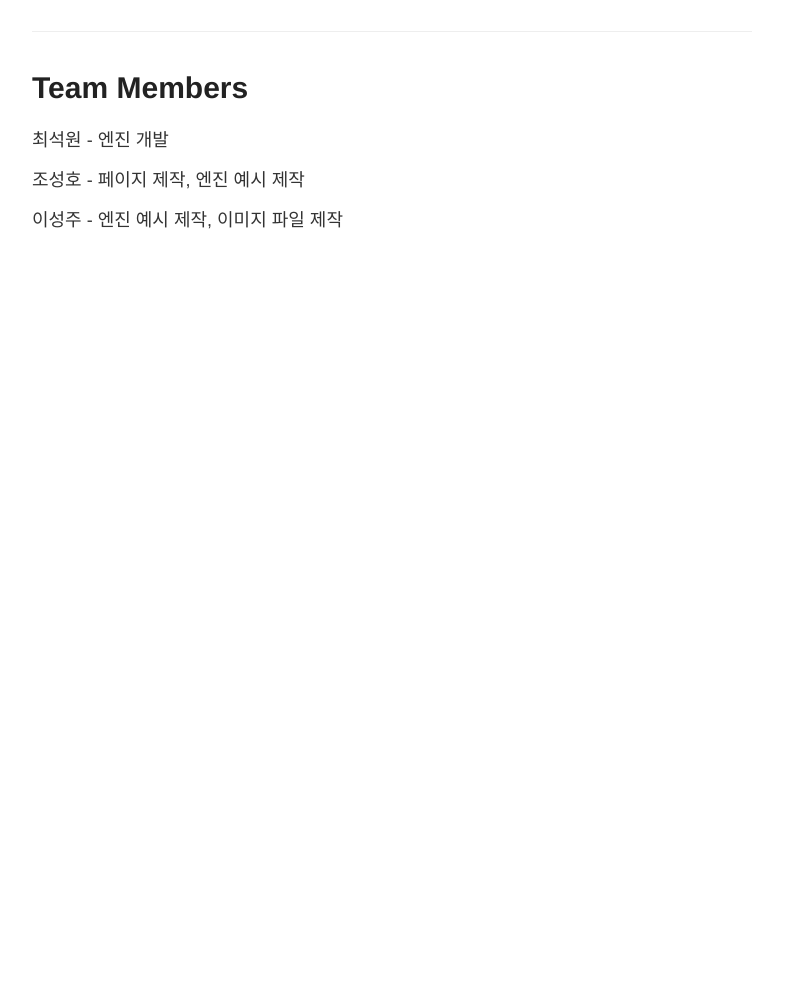
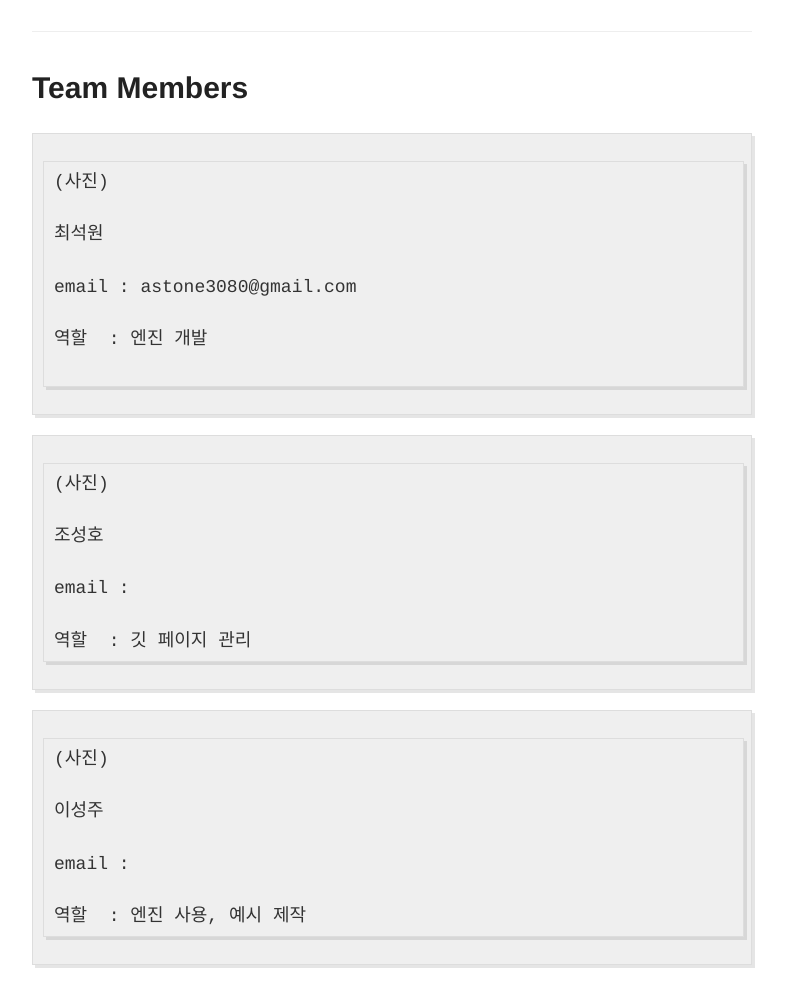
Before and after one commit to kookmin-sw/capstone-2021-2021-26, a Jekyll site: the page built from index.html, in a window 1280 px wide and 1400 px high, scrolled down 577 px. Shown: the part 397-1400 px from the top of the window, without its empty margins (248-1034 px from the left). Built offline with Jekyll 4.4.1, drawn with Linux system fonts in a browser that asks for light colours; before the commit the page ends 1241 px from its top, so only the background shows below that.

Commit message:
Update 2021-3-28-Team-Members.md

````diff
--- a/_posts/2021-3-28-Team-Members.md
+++ b/_posts/2021-3-28-Team-Members.md
@@ -3,8 +3,33 @@ layout: post
 title: Team Members
 ---
 
-최석원 - 엔진 개발
+```
+(사진)
 
-조성호 - 페이지 제작, 엔진 예시 제작
+최석원
 
-이성주 - 엔진 예시 제작, 이미지 파일 제작
+email : astone3080@gmail.com
+
+역할  : 엔진 개발
+
+```
+
+```
+(사진)
+
+조성호
+
+email :
+
+역할  : 깃 페이지 관리
+```
+
+```
+(사진)
+
+이성주
+
+email :
+
+역할  : 엔진 사용, 예시 제작
+```
````
